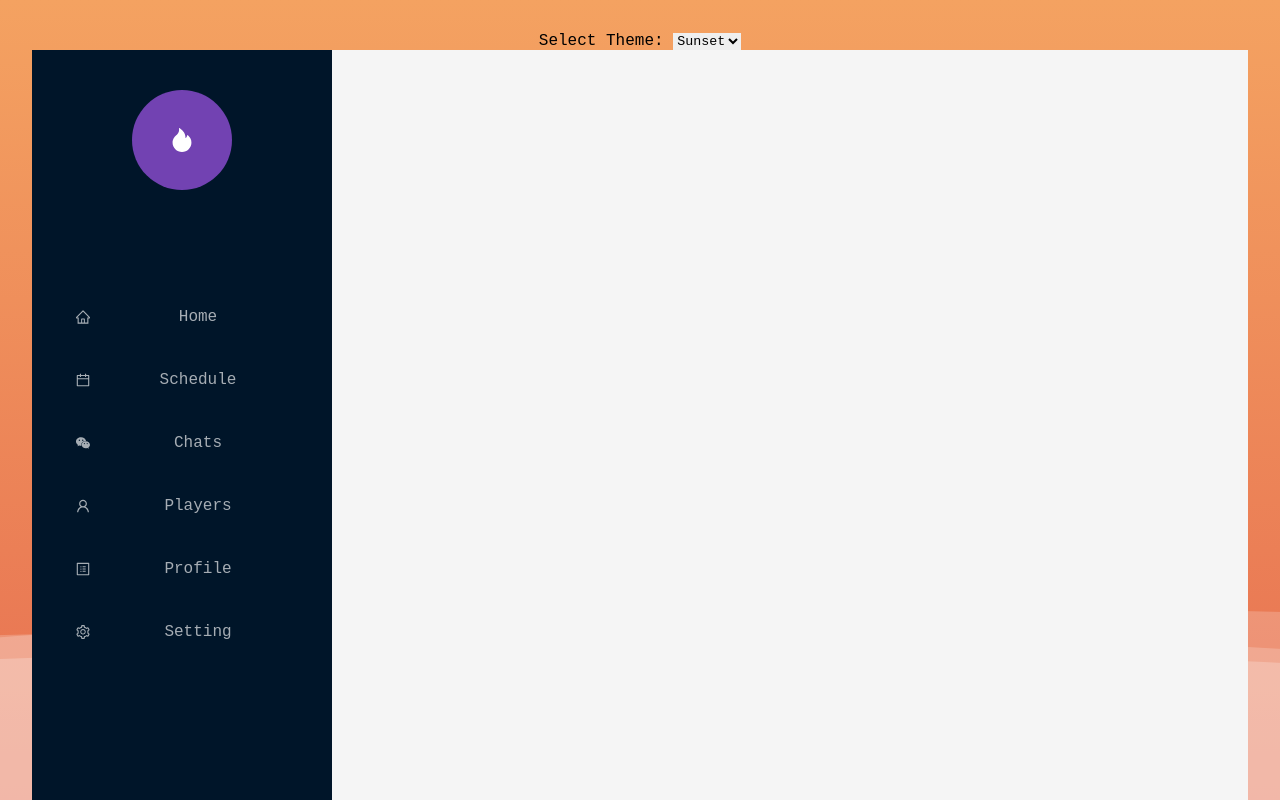
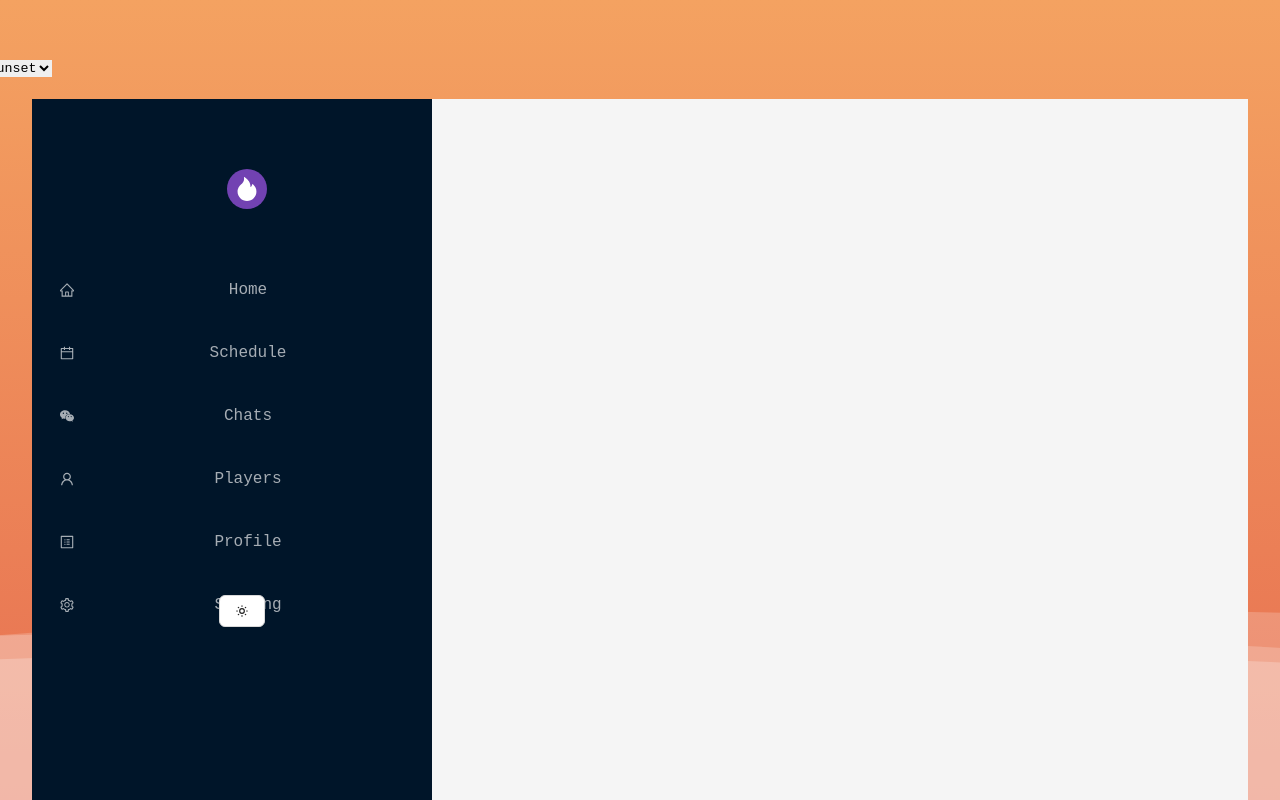
Before and after one commit to whimsically/gamenight, a React (Vite) app in the folder client/: page / in a window 1280 px wide. Shown: the top 800 px of the page. Built offline with nearby package versions, Linux system fonts and the light colour scheme; a web font is replaced by a local one.

Commit message:
updated css issues and added dark/light mode toggle

```diff
--- a/client/index.html
+++ b/client/index.html
@@ -17,7 +17,7 @@
   </div>
   <!-- Dropdown for theme selection -->
   <div class="theme-dropdown">
-    <label for="theme-select">Select Theme:</label>
+    <label for="theme-select" class="theme-label">Select Theme:</label>
     <select id="theme-select" onchange="changeTheme()">
       <option value="sunset">Sunset</option>
       <option value="dark">Dark</option>
--- a/client/package.json
+++ b/client/package.json
@@ -17,6 +17,7 @@
         "bootstrap-icons": "^1.11.3",
         "react": "^18.2.0",
         "react-dom": "^18.2.0",
+        "react-icons": "^5.0.1",
         "react-transition-group": "^4.4.5"
     },
     "devDependencies": {
--- a/client/src/App.jsx
+++ b/client/src/App.jsx
@@ -1,21 +1,52 @@
-// import { useState } from 'react';
-import { Layout } from 'antd';
+import { useState } from 'react';
+import { Button, Layout, theme } from 'antd';
+import { MenuUnfoldOutlined, MenuFoldOutlined } from '@ant-design/icons';
 import Logo from './components/Logo';
 import MenuList from './components/MenuList';
+import ToggleThemeButton from './components/ToggleThemeButton'
+
 
 
 const { Sider } = Layout;
 
 function App() {
+
+  const [darkTheme, setDarkTheme] = useState (true);
+  const [collapsed, setCollapsed] = useState (false);
+
+  const {
+    token: {colorBgContainer},
+  } = theme.useToken();
+
+  const toggleTheme = () => {
+    setDarkTheme(!darkTheme);
+  };
+
   return (
-    <>
       <Layout>
-      <Sider width={300} className="sidebar">
+      <Sider collabsed={collapsed}
+      collapsible
+      trigger={null}
+      theme={darkTheme? 'dark' : 'light'}
+      width={400}
+      className="sidebar"
+      >
         <Logo />
-        <MenuList />
+        <MenuList darkTheme={darkTheme}/>
+        <ToggleThemeButton darkTheme={darkTheme}
+        toggleTheme={toggleTheme} />
     </Sider>
+    <Layout>
+      {/* <Header style={{padding: 0, background: colorBgContainer}}>
+        <Button
+          type="text"
+          className="toggle"
+          onClick={() => setCollapsed(!collapsed)}
+          icon={collapsed ? <MenuUnfoldOutlined /> : <MenuFoldOutlined /> }
+          />
+      </Header> */}
     </Layout>
-    </>
+    </Layout>
   );
 }
 
--- a/client/src/components/MenuList.jsx
+++ b/client/src/components/MenuList.jsx
@@ -8,9 +8,9 @@ import {
     SettingOutlined
 } from '@ant-design/icons';
 
-const MenuList = () => {
+const MenuList = ({ darkTheme }) => {
     return (
-        <Menu theme="dark" mode="inline" className="menu-bar">
+        <Menu theme={darkTheme ? 'dark' : 'light'} mode="inline" className="menu-bar">
             <Menu.Item key="home" icon={<HomeOutlined />}>
                 Home
             </Menu.Item>
--- /dev/null
+++ b/client/src/components/ToggleThemeButton.jsx
@@ -0,0 +1,15 @@
+import { HiOutlineSun, HiOutlineMoon } from 'react-icons/hi';
+import { Button } from 'antd';
+
+const ToggleThemeButton = ({ darkTheme, toggleTheme }) => {
+    return (
+        <div className="toggle-theme-btn">
+            <Button
+            onClick={toggleTheme}>
+                { darkTheme ? <HiOutlineSun /> : <HiOutlineMoon />}
+            </Button>
+        </div>
+    )
+}
+
+export default ToggleThemeButton;
--- a/client/src/index.css
+++ b/client/src/index.css
@@ -45,30 +45,45 @@
   justify-content: center;
   color: #fff;
   padding: 10px;
+  margin-top: 60px;
+  margin-left: 30px
 
 }
 
 .logo-icon {
-  width: 100px;
-  height: 100px;
+  width: 40px;
+  height: 40px;
   display: flex;
   align-items: center;
   justify-content: center;
   font-size: 1.5rem;
   border-radius: 50%;
-  margin: 30px;
   background: rgba(130, 72, 197, 0.88);
 }
 
 .menu-bar {
-  height: 90vh;
+  height: 68vh;
   margin-top: 2rem;
   display: flex;
   flex-direction: column;
   gap: 15px;
   font-size: 1rem;
-  padding: 1rem;
   position: relative;
+
+}
+
+.toggle-theme-btn {
+    position: relative;
+    bottom: 200px;
+    left: 10px;
+    display: inline-flex;
+    align-items: center;
+    justify-content: center;
+    font-size: 1rem;
+}
+
+.toggle {
+    margin-left: 15px;
 }
 
 body {
@@ -81,6 +96,15 @@ body {
   background-attachment: fixed;
 }
 
+.theme-dropdown {
+    position: relative;
+    left: -720px;
+    margin: 20px;
+
+}
+.theme-label {
+    font-size: 1.5rem;
+}
 @keyframes gradient {
   0% {
       background-position: 0% 0%;
```
Also changed, not shown: 1 other file (tests, documents, lock files or other folders).
